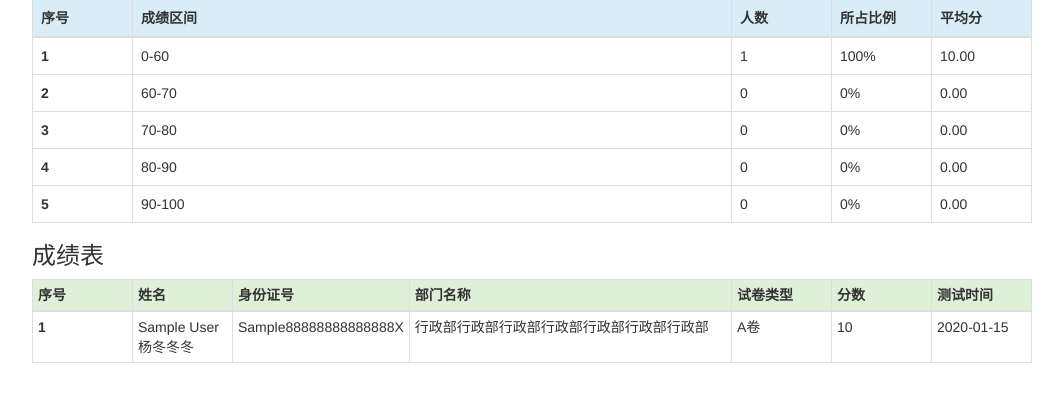
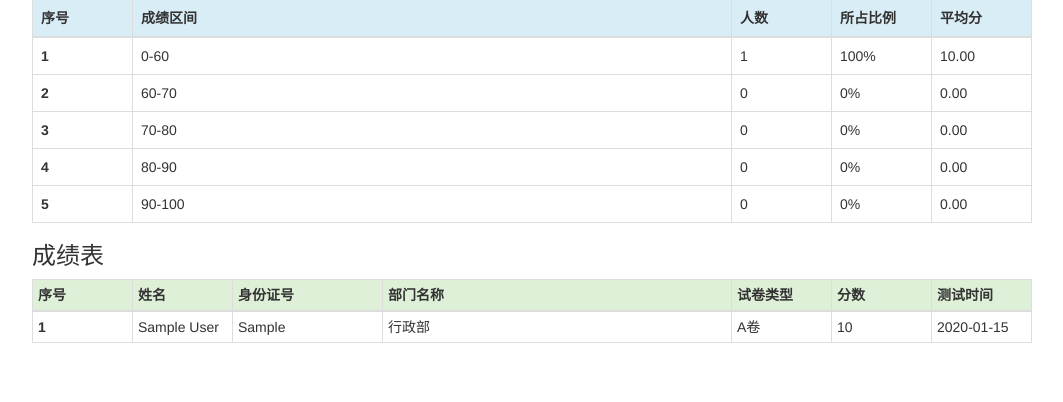
Before and after one commit to yddgit/online-test, a PHP site: page /view_detail.php?dept_id=1 in a window 1280 px wide. Shown: the part 144-546 px from the top of the page, without its empty margins (108-1171 px from the left). Run offline with PHP 8.4, Linux system fonts and the light colour scheme; data comes from the database, SQL or seed files in the repository; tables that the repository leaves empty hold one stand-in row (values such as "Sample post").

Commit message:
Remove test code in detail view

```diff
--- a/view_detail.php
+++ b/view_detail.php
@@ -137,9 +137,9 @@ $user_result = exec_sql($user_sql, $dept_id);
 				$count++;
 				echo "<tr>";
 				echo "<th scope=\"row\">" . $count . "</th>";
-				echo "<td>" . $row['name'] . "杨冬冬冬</td>";
-				echo "<td>" . $row['identity_card'] . "88888888888888X</td>";
-				echo "<td>" . $row['dept_name'] . "行政部行政部行政部行政部行政部行政部</td>";
+				echo "<td>" . $row['name'] . "</td>";
+				echo "<td>" . $row['identity_card'] . "</td>";
+				echo "<td>" . $row['dept_name'] . "</td>";
 				echo "<td>" . $row['paper_name'] . "</td>";
 				echo "<td>" . $row['score'] . "</td>";
 				echo "<td>" . (isset($row['test_date']) ? date("Y-m-d", strtotime($row['test_date'])) : "") . "</td>";
```
